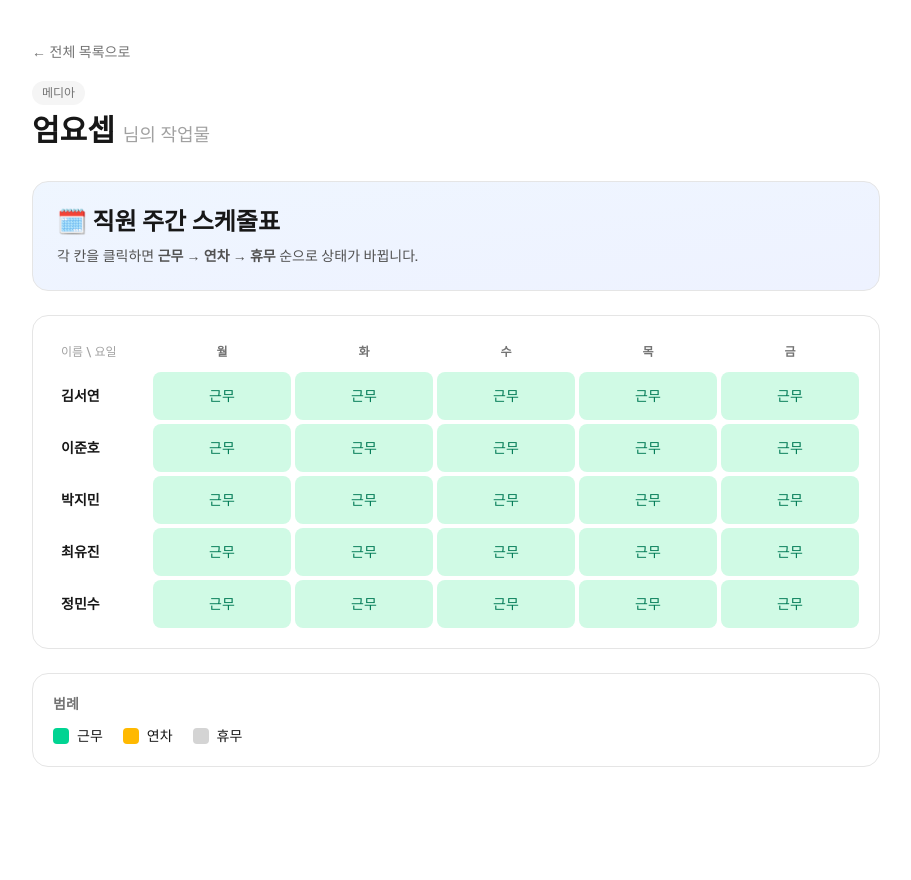
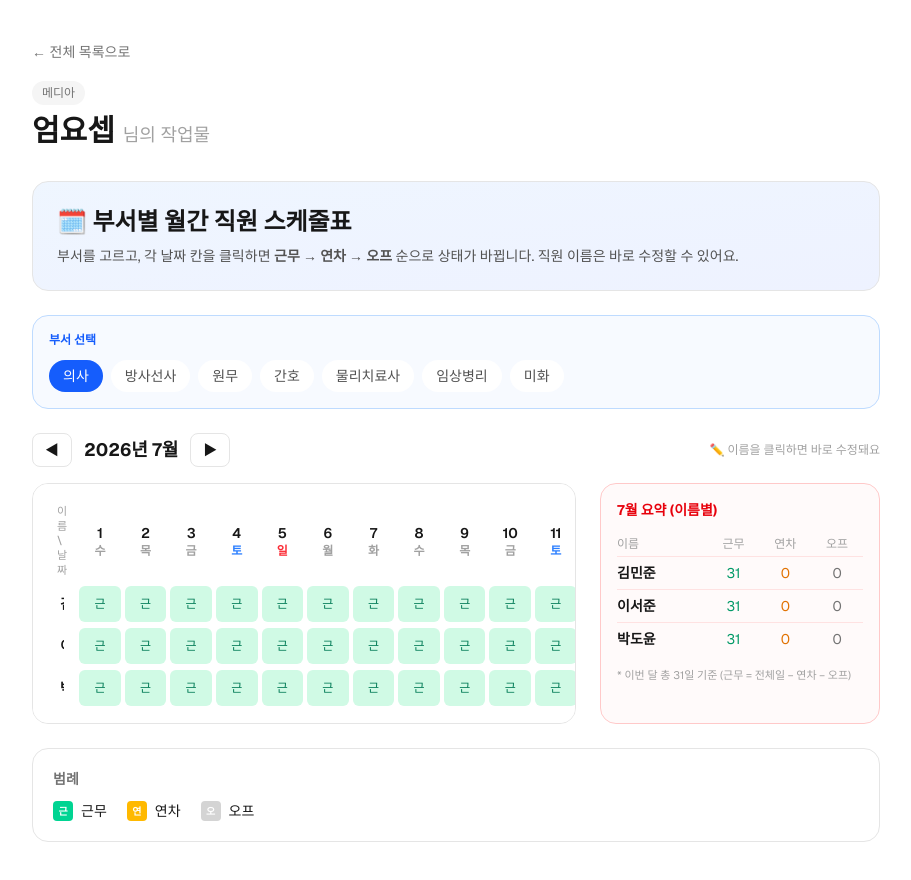
Before and after one commit to KimJeongLae/vibe-coding-hub, a Next.js app: page /members/eom-yoseb in a window 1280 px wide. Shown: the whole page, without its empty margins (184-1095 px from the left). Before the commit the page ends 807 px from the top, so only its background shows below. Built offline with nearby package versions, Linux system fonts and the light colour scheme.

Commit message:
엄요셉 페이지: 스케줄표 개선 (부서별 선택, 월간 달력 날짜, 이름 수정, 이름별 근무/연차/오프 요약)

```diff
--- a/app/members/eom-yoseb/page.tsx
+++ b/app/members/eom-yoseb/page.tsx
@@ -1,35 +1,37 @@
 "use client";
 
-import { useState } from "react";
+import { useMemo, useState } from "react";
 import MemberShell from "@/components/MemberShell";
 
-// ✏️ 엄요셉(eom-yoseb) 님의 페이지 — 직원 주간 스케줄표 MVP
-// 각 칸을 클릭하면 근무 → 연차 → 휴무 순으로 상태가 바뀝니다.
+// ✏️ 엄요셉(eom-yoseb) 님의 페이지 — 부서별 월간 직원 스케줄표 MVP
+// - 부서를 고르면 그 부서 직원들이 나옵니다 (이름 수정 가능)
+// - 달력은 실제 날짜(숫자) + 월~일 기준
+// - 칸을 클릭하면 근무 → 연차 → 오프 순으로 상태/색이 바뀝니다
+// - 오른쪽 요약에 한 달 기준 이름별 근무/연차/오프 개수가 나옵니다
 // (저장/DB/로그인 없이 화면에서만 동작합니다.)
 
-const EMPLOYEES = ["김서연", "이준호", "박지민", "최유진", "정민수"];
-const DAYS = ["월", "화", "수", "목", "금"];
-
-// 상태 순환: 근무 → 연차 → 휴무 → (다시) 근무
 type Status = "work" | "leave" | "off";
 const STATUS_ORDER: Status[] = ["work", "leave", "off"];
 
 const STATUS_META: Record<
   Status,
-  { label: string; cell: string; swatch: string }
+  { label: string; abbr: string; cell: string; swatch: string }
 > = {
   work: {
     label: "근무",
+    abbr: "근",
     cell: "bg-emerald-100 text-emerald-700 hover:bg-emerald-200 dark:bg-emerald-900/40 dark:text-emerald-300 dark:hover:bg-emerald-900/60",
     swatch: "bg-emerald-400",
   },
   leave: {
     label: "연차",
+    abbr: "연",
     cell: "bg-amber-100 text-amber-700 hover:bg-amber-200 dark:bg-amber-900/40 dark:text-amber-300 dark:hover:bg-amber-900/60",
     swatch: "bg-amber-400",
   },
   off: {
-    label: "휴무",
+    label: "오프",
+    abbr: "오",
     cell: "bg-neutral-100 text-neutral-400 hover:bg-neutral-200 dark:bg-neutral-800 dark:text-neutral-500 dark:hover:bg-neutral-700",
     swatch: "bg-neutral-300 dark:bg-neutral-600",
   },
@@ -40,68 +42,199 @@ function nextStatus(current: Status): Status {
   return STATUS_ORDER[(i + 1) % STATUS_ORDER.length];
 }
 
+// 부서 구성 (샘플 이름)
+const DEPARTMENTS = [
+  { key: "doctor", label: "의사", names: ["김민준", "이서준", "박도윤"] },
+  { key: "radiology", label: "방사선사", names: ["최지호", "정하준"] },
+  { key: "admin", label: "원무", names: ["강서윤", "조예은", "윤지우"] },
+  { key: "nursing", label: "간호", names: ["임수아", "한지민", "오유나", "신채원"] },
+  { key: "pt", label: "물리치료사", names: ["배준서", "송시우"] },
+  { key: "lab", label: "임상병리", names: ["문하윤", "양지안"] },
+  { key: "cleaning", label: "미화", names: ["구본길", "남정순"] },
+] as const;
+
+const WEEKDAYS = ["일", "월", "화", "수", "목", "금", "토"];
+
 export default function Page() {
-  // 초기값: 모두 근무. grid[직원][요일]
-  const [grid, setGrid] = useState<Status[][]>(() =>
-    EMPLOYEES.map(() => DAYS.map(() => "work" as Status)),
+  // 부서별 이름 (수정 가능)
+  const [deptNames, setDeptNames] = useState<Record<string, string[]>>(() =>
+    Object.fromEntries(DEPARTMENTS.map((d) => [d.key, [...d.names]])),
+  );
+  const [deptKey, setDeptKey] = useState<string>(DEPARTMENTS[0].key);
+
+  // 표시 월 (기본: 오늘 기준)
+  const [{ year, month }, setYearMonth] = useState(() => {
+    const now = new Date();
+    return { year: now.getFullYear(), month: now.getMonth() };
+  });
+
+  // 상태 저장: `${dept}|${empIdx}|${year}-${month}-${day}` → Status
+  const [statuses, setStatuses] = useState<Record<string, Status>>({});
+
+  const names = deptNames[deptKey];
+  const daysInMonth = new Date(year, month + 1, 0).getDate();
+
+  const days = useMemo(
+    () =>
+      Array.from({ length: daysInMonth }, (_, i) => {
+        const day = i + 1;
+        const wd = new Date(year, month, day).getDay(); // 0=일 ~ 6=토
+        return { day, wd };
+      }),
+    [year, month, daysInMonth],
   );
 
-  function toggleCell(empIdx: number, dayIdx: number) {
-    setGrid((prev) =>
-      prev.map((row, r) =>
-        r === empIdx
-          ? row.map((s, c) => (c === dayIdx ? nextStatus(s) : s))
-          : row,
-      ),
-    );
+  function cellKey(empIdx: number, day: number) {
+    return `${deptKey}|${empIdx}|${year}-${month}-${day}`;
   }
+  function getStatus(empIdx: number, day: number): Status {
+    return statuses[cellKey(empIdx, day)] ?? "work";
+  }
+  function toggleCell(empIdx: number, day: number) {
+    const key = cellKey(empIdx, day);
+    setStatuses((prev) => ({ ...prev, [key]: nextStatus(prev[key] ?? "work") }));
+  }
+
+  function renameEmployee(empIdx: number, value: string) {
+    setDeptNames((prev) => ({
+      ...prev,
+      [deptKey]: prev[deptKey].map((n, i) => (i === empIdx ? value : n)),
+    }));
+  }
+
+  function shiftMonth(delta: number) {
+    setYearMonth(({ year, month }) => {
+      const d = new Date(year, month + delta, 1);
+      return { year: d.getFullYear(), month: d.getMonth() };
+    });
+  }
+
+  // 이름별 한 달 요약 (근무/연차/오프 개수)
+  const summary = names.map((name, empIdx) => {
+    let leave = 0;
+    let off = 0;
+    for (let day = 1; day <= daysInMonth; day++) {
+      const s = getStatus(empIdx, day);
+      if (s === "leave") leave++;
+      else if (s === "off") off++;
+    }
+    return { name, work: daysInMonth - leave - off, leave, off };
+  });
 
   return (
     <MemberShell slug="eom-yoseb">
       {/* 소개 */}
       <section className="mb-6 rounded-2xl border border-neutral-200 bg-gradient-to-br from-blue-50 to-indigo-50 p-6 dark:border-neutral-700 dark:from-neutral-900 dark:to-neutral-900">
-        <h2 className="text-2xl font-bold">🗓️ 직원 주간 스케줄표</h2>
+        <h2 className="text-2xl font-bold">🗓️ 부서별 월간 직원 스케줄표</h2>
         <p className="mt-2 text-sm text-neutral-600 dark:text-neutral-300">
-          각 칸을 클릭하면 <b>근무 → 연차 → 휴무</b> 순으로 상태가 바뀝니다.
+          부서를 고르고, 각 날짜 칸을 클릭하면{" "}
+          <b>근무 → 연차 → 오프</b> 순으로 상태가 바뀝니다. 직원 이름은 바로
+          수정할 수 있어요.
         </p>
       </section>
 
-      {/* 스케줄 표 */}
-      <section className="overflow-x-auto rounded-2xl border border-neutral-200 bg-white p-4 dark:border-neutral-700 dark:bg-neutral-900">
-        <table className="w-full border-separate border-spacing-1 text-center text-sm">
+      {/* 부서 선택 (파란 박스) */}
+      <section className="mb-6 rounded-2xl border border-blue-200 bg-blue-50/50 p-4 dark:border-blue-900 dark:bg-blue-950/30">
+        <h3 className="mb-3 text-xs font-semibold text-blue-600 dark:text-blue-300">
+          부서 선택
+        </h3>
+        <div className="flex flex-wrap gap-2">
+          {DEPARTMENTS.map((d) => (
+            <button
+              key={d.key}
+              type="button"
+              onClick={() => setDeptKey(d.key)}
+              className={`rounded-full px-3.5 py-1.5 text-sm font-medium transition-colors ${
+                deptKey === d.key
+                  ? "bg-blue-600 text-white"
+                  : "bg-white text-neutral-600 hover:bg-blue-100 dark:bg-neutral-800 dark:text-neutral-300 dark:hover:bg-neutral-700"
+              }`}
+            >
+              {d.label}
+            </button>
+          ))}
+        </div>
+      </section>
+
+      {/* 월 이동 */}
+      <div className="mb-4 flex items-center justify-between">
+        <div className="flex items-center gap-3">
+          <button
+            type="button"
+            onClick={() => shiftMonth(-1)}
+            className="rounded-lg border border-neutral-200 px-3 py-1.5 text-sm hover:bg-neutral-50 dark:border-neutral-700 dark:hover:bg-neutral-800"
+          >
+            ◀
+          </button>
+          <span className="text-lg font-bold">
+            {year}년 {month + 1}월
+          </span>
+          <button
+            type="button"
+            onClick={() => shiftMonth(1)}
+            className="rounded-lg border border-neutral-200 px-3 py-1.5 text-sm hover:bg-neutral-50 dark:border-neutral-700 dark:hover:bg-neutral-800"
+          >
+            ▶
+          </button>
+        </div>
+        <span className="text-xs text-neutral-400">
+          ✏️ 이름을 클릭하면 바로 수정돼요
+        </span>
+      </div>
+
+      {/* 본문: 스케줄표 + 요약 */}
+      <div className="grid grid-cols-1 gap-6 lg:grid-cols-[1fr_280px]">
+        {/* 스케줄표 */}
+        <section className="overflow-x-auto rounded-2xl border border-neutral-200 bg-white p-3 dark:border-neutral-700 dark:bg-neutral-900">
+          <table className="border-separate border-spacing-1 text-center text-xs">
             <thead>
               <tr>
-              <th className="w-24 px-2 py-2 text-left text-xs font-medium text-neutral-400">
-                이름 \ 요일
+                <th className="sticky left-0 z-10 w-28 bg-white px-2 py-1 text-left text-[11px] font-medium text-neutral-400 dark:bg-neutral-900">
+                  이름 \ 날짜
                 </th>
-              {DAYS.map((d) => (
+                {days.map(({ day, wd }) => (
                   <th
-                  key={d}
-                  className="px-2 py-2 text-xs font-semibold text-neutral-500 dark:text-neutral-400"
+                    key={day}
+                    className="min-w-[2.6rem] px-1 py-1 font-semibold"
                   >
-                  {d}
+                    <div className="text-sm">{day}</div>
+                    <div
+                      className={
+                        wd === 0
+                          ? "text-red-500"
+                          : wd === 6
+                            ? "text-blue-500"
+                            : "text-neutral-400"
+                      }
+                    >
+                      {WEEKDAYS[wd]}
+                    </div>
                   </th>
                 ))}
               </tr>
             </thead>
             <tbody>
-            {EMPLOYEES.map((name, empIdx) => (
-              <tr key={name}>
-                <th className="px-2 py-2 text-left font-semibold whitespace-nowrap">
-                  {name}
+              {names.map((name, empIdx) => (
+                <tr key={empIdx}>
+                  <th className="sticky left-0 z-10 bg-white px-1 py-1 dark:bg-neutral-900">
+                    <input
+                      value={name}
+                      onChange={(e) => renameEmployee(empIdx, e.target.value)}
+                      className="w-full rounded-md border border-transparent bg-transparent px-1.5 py-1 text-left text-sm font-semibold outline-none hover:border-neutral-200 focus:border-blue-500 focus:bg-white dark:hover:border-neutral-700 dark:focus:bg-neutral-800"
+                    />
                   </th>
-                {DAYS.map((d, dayIdx) => {
-                  const status = grid[empIdx][dayIdx];
+                  {days.map(({ day }) => {
+                    const status = getStatus(empIdx, day);
                     const meta = STATUS_META[status];
                     return (
-                    <td key={d} className="p-0">
+                      <td key={day} className="p-0">
                         <button
                           type="button"
-                        onClick={() => toggleCell(empIdx, dayIdx)}
-                        className={`h-12 w-full rounded-lg font-medium transition-colors ${meta.cell}`}
-                        aria-label={`${name} ${d}요일 ${meta.label}`}
+                          onClick={() => toggleCell(empIdx, day)}
+                          className={`h-9 w-full rounded-md font-medium transition-colors ${meta.cell}`}
+                          aria-label={`${name} ${month + 1}월 ${day}일 ${meta.label}`}
                         >
-                        {meta.label}
+                          {meta.abbr}
                         </button>
                       </td>
                     );
@@ -112,6 +245,46 @@ export default function Page() {
           </table>
         </section>
 
+        {/* 한 달 요약 (빨간 박스) */}
+        <section className="rounded-2xl border border-red-200 bg-red-50/40 p-4 dark:border-red-900/60 dark:bg-red-950/20">
+          <h3 className="mb-3 text-sm font-bold text-red-600 dark:text-red-300">
+            {month + 1}월 요약 (이름별)
+          </h3>
+          <table className="w-full text-sm">
+            <thead>
+              <tr className="text-xs text-neutral-400">
+                <th className="py-1 text-left font-medium">이름</th>
+                <th className="py-1 text-center font-medium">근무</th>
+                <th className="py-1 text-center font-medium">연차</th>
+                <th className="py-1 text-center font-medium">오프</th>
+              </tr>
+            </thead>
+            <tbody>
+              {summary.map((row, i) => (
+                <tr
+                  key={i}
+                  className="border-t border-red-100 dark:border-red-900/40"
+                >
+                  <td className="py-1.5 text-left font-semibold">{row.name}</td>
+                  <td className="py-1.5 text-center text-emerald-600 dark:text-emerald-400">
+                    {row.work}
+                  </td>
+                  <td className="py-1.5 text-center text-amber-600 dark:text-amber-400">
+                    {row.leave}
+                  </td>
+                  <td className="py-1.5 text-center text-neutral-500">
+                    {row.off}
+                  </td>
+                </tr>
+              ))}
+            </tbody>
+          </table>
+          <p className="mt-3 text-[11px] text-neutral-400">
+            * 이번 달 총 {daysInMonth}일 기준 (근무 = 전체일 − 연차 − 오프)
+          </p>
+        </section>
+      </div>
+
       {/* 범례 */}
       <section className="mt-6 rounded-2xl border border-neutral-200 bg-white p-5 dark:border-neutral-700 dark:bg-neutral-900">
         <h3 className="mb-3 text-sm font-semibold text-neutral-500 dark:text-neutral-400">
@@ -121,8 +294,10 @@ export default function Page() {
           {STATUS_ORDER.map((s) => (
             <div key={s} className="flex items-center gap-2">
               <span
-                className={`inline-block h-4 w-4 rounded ${STATUS_META[s].swatch}`}
-              />
+                className={`inline-flex h-5 w-5 items-center justify-center rounded text-[10px] font-bold text-white ${STATUS_META[s].swatch}`}
+              >
+                {STATUS_META[s].abbr}
+              </span>
               <span className="text-sm">{STATUS_META[s].label}</span>
             </div>
           ))}
```
Lines whose indentation alone changed are shown as unchanged.
